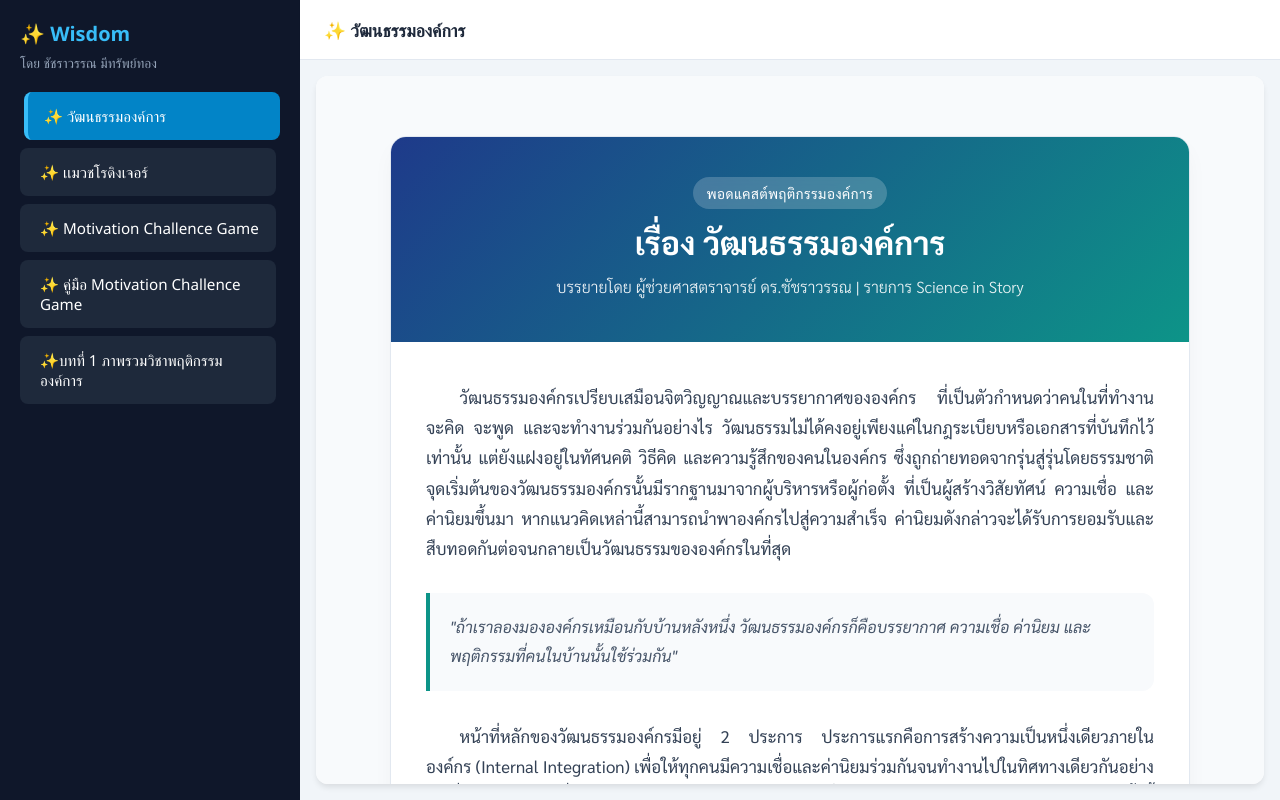
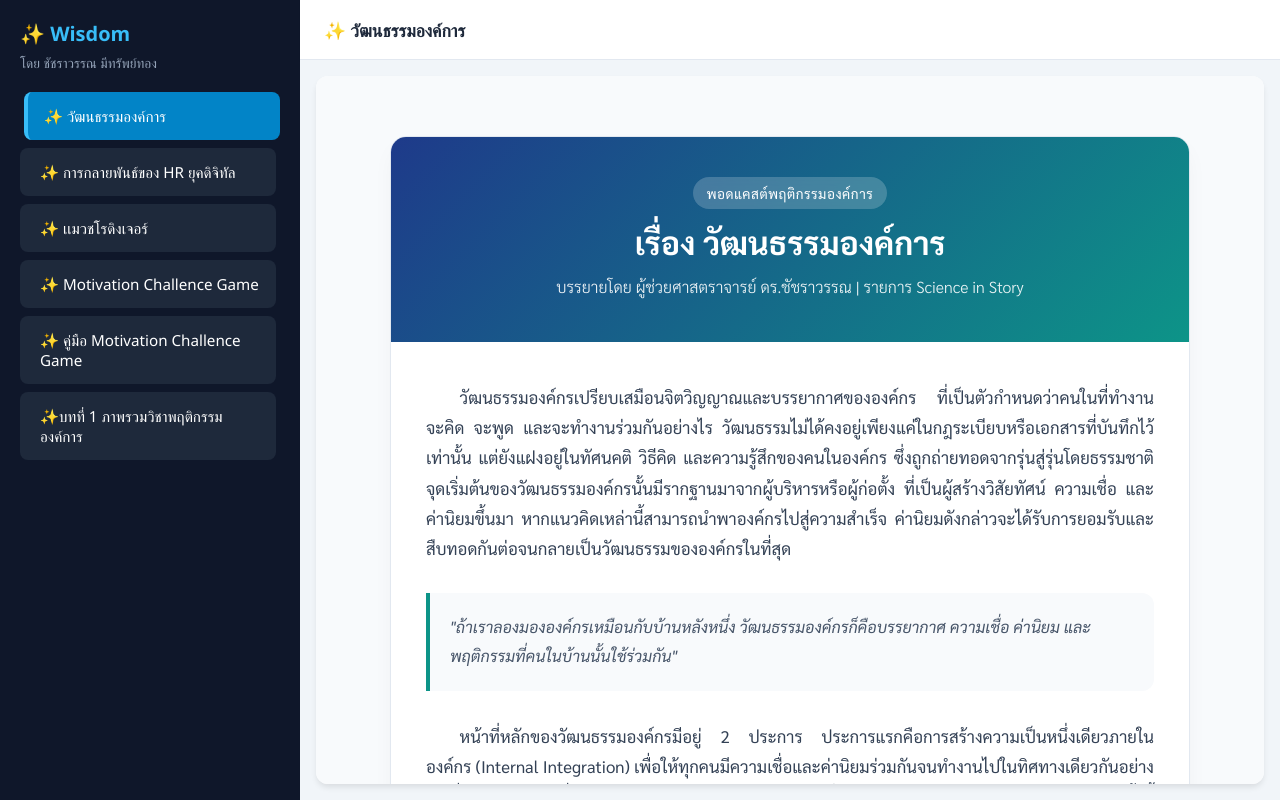
Before and after one commit to pongkaew-udom/chatcharawan, a plain HTML site: page ch-wis-2.html in a window 1280 px wide. Drawn offline with Linux system fonts and the light colour scheme.

Commit message:
Update ch-wis-2.html

```diff
--- a/ch-wis-2.html
+++ b/ch-wis-2.html
@@ -66,6 +66,7 @@
     // 📌 ข้อมูลบทความ/ตอนต่างๆ (แก้ไข/เพิ่มบทนิยายตรงนี้)
     const novels = [
       { title: "✨ วัฒนธรรมองค์การ", url: "cul.html" },
+       { title: "✨ การกลายพันธ์ของ HR ยุคดิจิทัล", url: "digital-1.html" },
       { title: "✨ เเมวชโรดิงเจอร์", url: "cat.html" },
         { title: "✨ Motivation Challence Game", url: "game-mo.html" },
         { title: "✨ คู่มือ Motivation Challence Game", url: "mo-man.html" },
```
